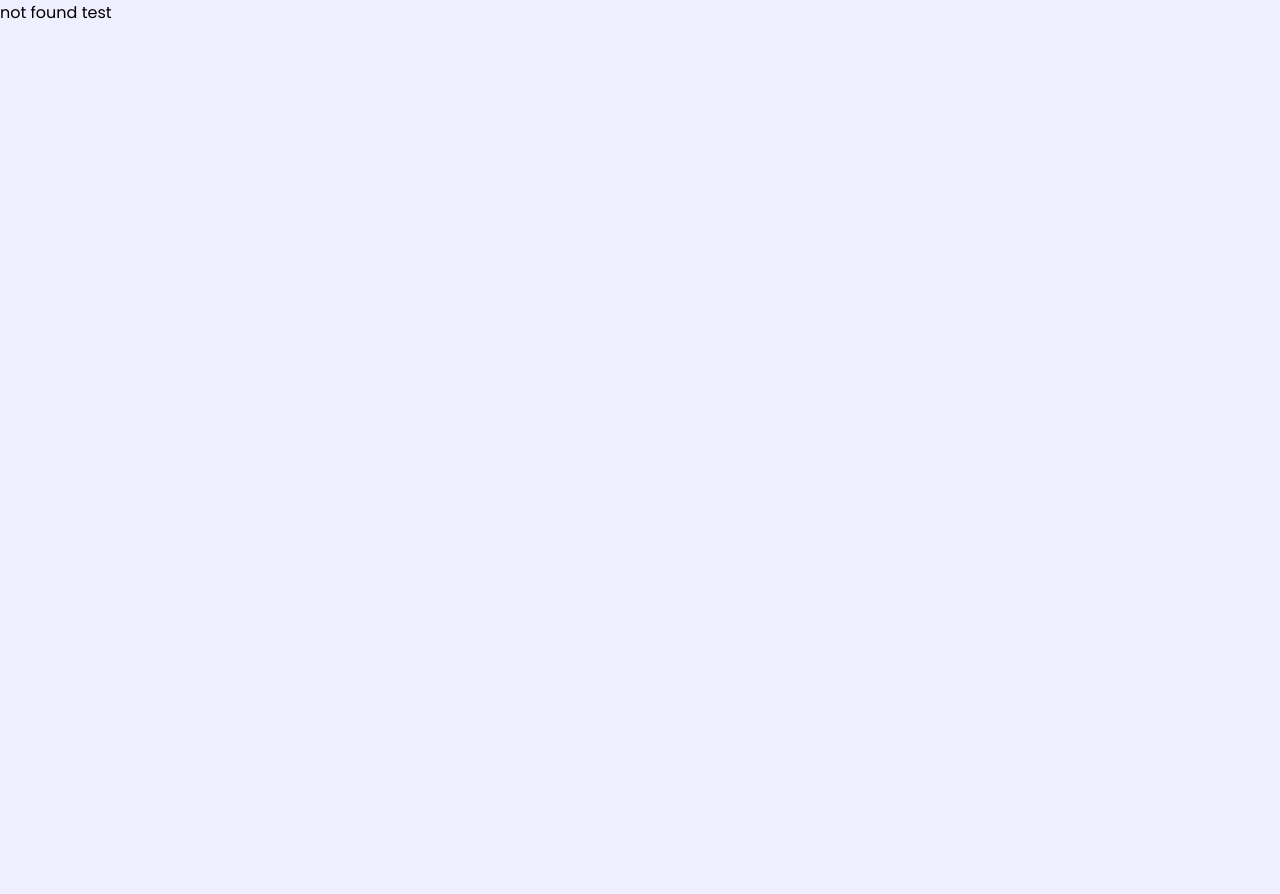
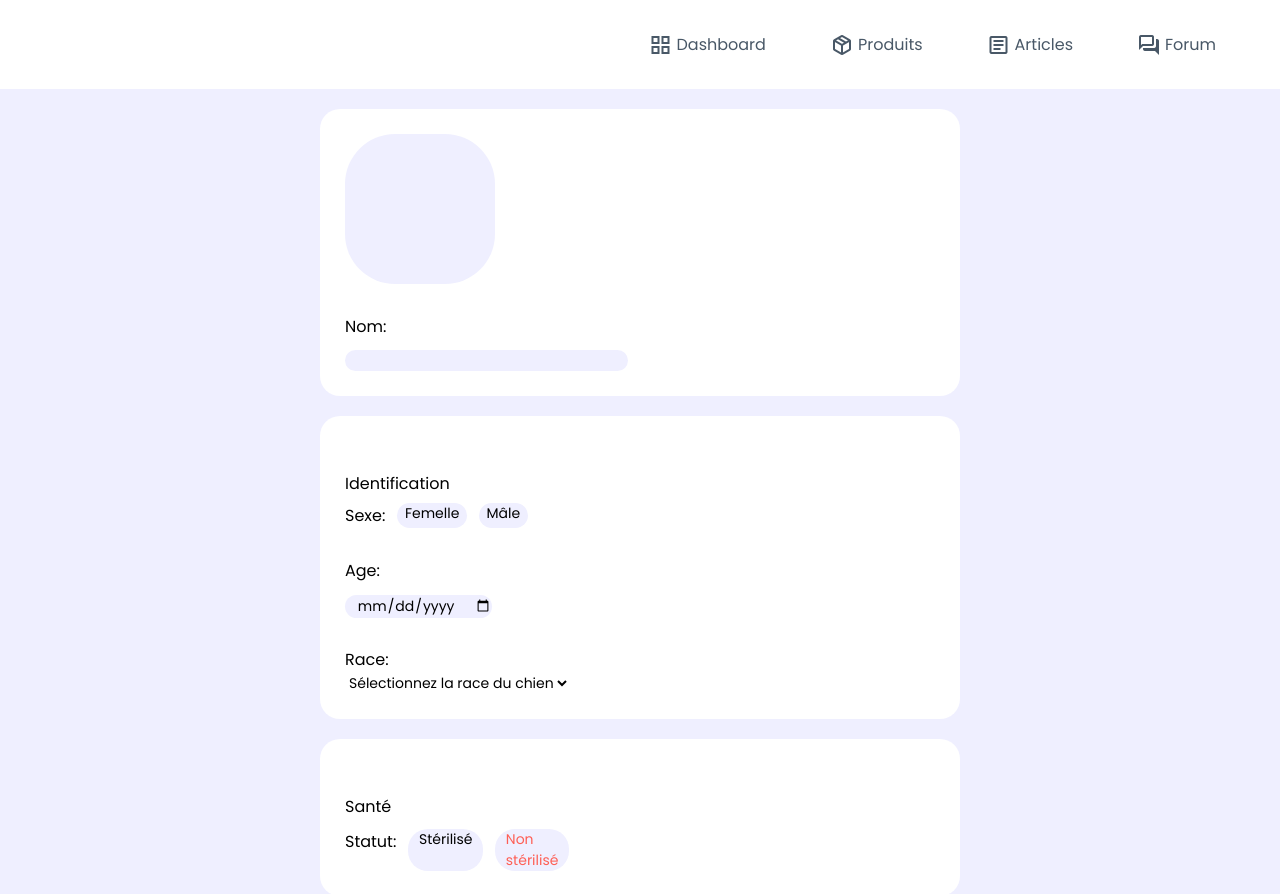
Before and after one commit to EtienneSchneider/toutpourtoutou, a React (Vite) app in the folder client/: page /registration in a window 1280 px wide. Before the commit this address had no page. Shown: the top 894 px of the page. Before the commit the page ends 800 px from the top, so only its background shows below. Built offline with nearby package versions, Linux system fonts and the light colour scheme.

Commit message:
dog form registration

```diff
--- a/client/src/App.jsx
+++ b/client/src/App.jsx
@@ -1,12 +1,15 @@
 import "./App.scss";
 import { BrowserRouter as Router, Routes, Route } from "react-router-dom";
 import DashBoard from "./pages/Dashboard";
+import RegistrationForm from "./pages/RegistrationForm";
+
 
 function App() {
     return (
         <Router>
             <Routes>
                 <Route index exact element={<DashBoard />} />
+                <Route path="/registration" element={<RegistrationForm />} />
                 <Route path="*" element={<p>not found test</p>} />
             </Routes>
         </Router>
--- /dev/null
+++ b/client/src/pages/Registration.scss
@@ -0,0 +1,72 @@
+.Registration {
+    color: var(--black);
+}
+
+.basicInfos, .identification, .sante {
+    margin: auto;
+    margin-top: 20px;
+    width: 50%;
+    background-color:var(--white);
+    border-radius: 20px;
+    padding:25px;
+
+}
+
+.radio{
+    display : inline-flex;
+    gap : 12px;
+}
+
+
+.picture {
+    background-color: var(--primary-background);
+    border-radius: 50px;
+    height: 150px;
+    width:150px;
+}
+
+option, select, input {
+    font-size: var(--fs-formfield);
+}
+
+p {
+    font-size: var(--fs-body);
+    margin-top: 5%;
+}
+
+input {
+    background: var(--primary-background);
+    border-radius: 20px;
+    margin-top: 2%;
+    padding-left: 2%;
+}
+
+.submitButton {
+    width: fit-content;
+    display: flex;
+    justify-content: center;
+    align-items: center;
+    gap: 8px;
+    padding: 16px 32px;
+    border-radius: 40px;
+    background: var(--accent);
+    color: white;
+}
+
+.radio label {
+    background-color: var(--primary-background);
+    border-radius: 20px;
+    padding-left:5%;
+    padding-right:5%;
+    font-size: var(--fs-formfield);
+    margin-top: 5%;
+
+}
+
+.selected {
+    color: var(--accent);
+}
+
+.error {
+    color : red;
+}
--- /dev/null
+++ b/client/src/pages/RegistrationForm.jsx
@@ -0,0 +1,173 @@
+import React, { useState } from "react";
+import "./Registration.scss";
+import "../App.scss";
+import NavBar from "../components/NavBar";
+import Button from "../components/Button";
+import { useForm } from "react-hook-form";
+// import axios from 'axios';
+
+const RegistrationForm = () => {
+
+    const {
+        register,
+        handleSubmit,
+        formState: { errors },
+    } = useForm();
+
+    const [formData, setFormData] = useState({
+        name: "",
+        birthDate: "",
+        gender: "",
+        sterilized: "false",
+        allergies: [],
+    });
+
+    const handleChange = (e) => {
+        const { name, value } = e.target;
+        setFormData((prevState) => ({
+            ...prevState,
+            [name]: value,
+        }));
+    };
+
+    // const handleAllergiesChange = (e) => {
+    //     const { value } = e.target;
+    //     setFormData((prevState) => ({
+    //         ...prevState,
+    //         allergies: [...prevState.allergies, value],
+    //     }));
+    // };
+
+    const displayData = (data) => {
+        console.log("données du formulaire : ", data); // Affiche une alerte "Bouton cliqué"
+    };
+
+    // const onSubmit = async (data) => {
+    //     try {
+    //         const response = await axios.post('/api/dogs', data);
+    //         console.log("Données soumises :", data); // Affiche les données du formulaire
+    //         console.log("Réponse du serveur :", response.data); // Affiche la réponse du serveur
+    //     } catch (error) {
+    //         console.error(error); // Gère les erreurs de requête
+    //     }
+    // };
+
+    return (
+        <div className="Registration">
+            <NavBar />
+            {/* <p className="header">Inscription</p> */}
+            <div className="basicInfos"> {/*photo + nom*/}
+                <div className="picture"></div>
+                <p>Nom: </p>
+                <input
+                    {...register("name")}
+                    name="dogName"
+                    value={formData.name}
+                    onChange={handleChange}
+                />
+            </div>
+
+            <div className="identification">
+                {/* sexe, age, race, n°puce */}
+                <p className="subHeader">Identification</p>
+                <div className='radio'>
+                    <p>Sexe: </p>
+                    <label>
+                        <input
+                            type='radio'
+                            {...register("gender", { required: true })}
+                            name="gender"
+                            value="femelle"
+                            checked={formData.gender === "female"}
+                            onChange={handleChange}
+                            style={{ display: 'none' }}
+                        />
+                        <span
+                            className={formData.gender === "female" ? "selected" : ""}
+                            onClick={() => setFormData(prevState => ({ ...prevState, gender: 'female' }))}
+                        >
+                            Femelle
+                        </span>
+                    </label>
+                    <label>
+                        <input
+                            type="radio"
+                            {...register("gender", { required: true })}
+                            name="gender"
+                            value="male"
+                            checked={formData.gender === "male"}
+                            onChange={handleChange}
+                            style={{ display: 'none' }}
+                        />
+                        <span
+                            className={formData.gender === "male" ? "selected" : ""}>
+                            Mâle
+                        </span>
+
+                    </label>
+                </div>
+                <div className="age">
+                    <p>Age: </p>
+                    <input
+                        className="age"
+                        type="date"
+                        {...register("birthDate", { required: true })}
+                        name="age"
+                        value={formData.age}
+                        onChange={handleChange}
+                    />
+                </div>
+                <p>Race: </p>
+                <select
+                    name="breed"
+                    value={formData.breed}
+                    onChange={handleChange}
+                >
+                    <option value="">Sélectionnez la race du chien</option>
+                    <option value="male">Berger Allemand</option>
+                    <option value="female">Bichon</option>
+                    <option value="female">Cane Corso</option>
+                    <option value="female">Bouldogue Français</option>
+                    <option value="female">Berger Australien</option>
+                    <option value="female">Saint Bernard</option>
+                    <option value="female">Terre-neuve</option>
+                </select>
+                {/* <p>Chip number: </p> */}
+            </div>
+
+            <div className="sante">
+                <p className="subHeader">Santé</p>
+                <div className='radio'>
+                    <p>Statut: </p>
+                    <label>
+                        <input
+                            type='radio'
+                            name="sterilized"
+                            value="true"
+                            checked={formData.gender === "true"}
+                            onChange={handleChange}
+                            style={{ display: 'none' }}
+                        />
+                        <span className={formData.sterilized === 'true' ? 'selected' : ''} onClick={() => setFormData(prevState => ({ ...prevState, sterilized: 'true' }))}>Stérilisé</span>
+                    </label>
+                    <label>
+                        <input
+                            type="radio"
+                            name="sterilized"
+                            value="false"
+                            checked={formData.sterilized === "false"}
+                            onChange={handleChange}
+                            style={{ display: 'none' }}
+                        />
+                        <span className={formData.sterilized === 'false' ? 'selected' : ''} onClick={() => setFormData(prevState => ({ ...prevState, sterilized: 'false' }))}>Non stérilisé</span>
+                    </label>
+                </div>
+
+            </div>
+            <button className="submitButton" style={{ display: "inline-block" }} onClick={displayData(formData)}>Ok</button>
+
+        </div >
+    );
+};
+
+export default RegistrationForm;
--- /dev/null
+++ b/package.json
@@ -0,0 +1,5 @@
+{
+  "dependencies": {
+    "react-hook-form": "^7.51.1"
+  }
+}
```
